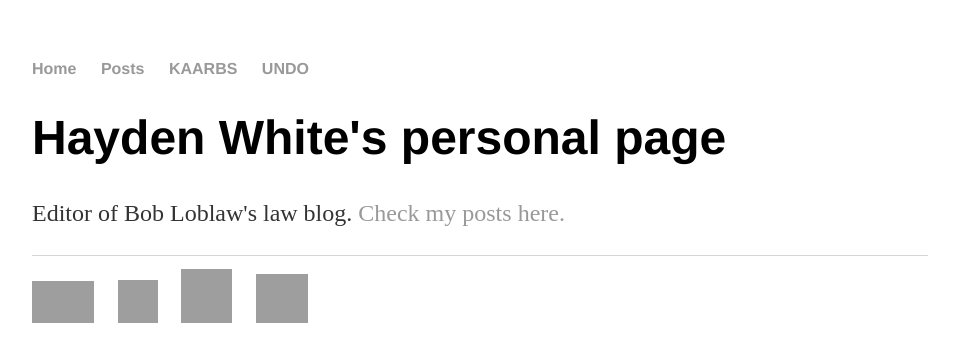
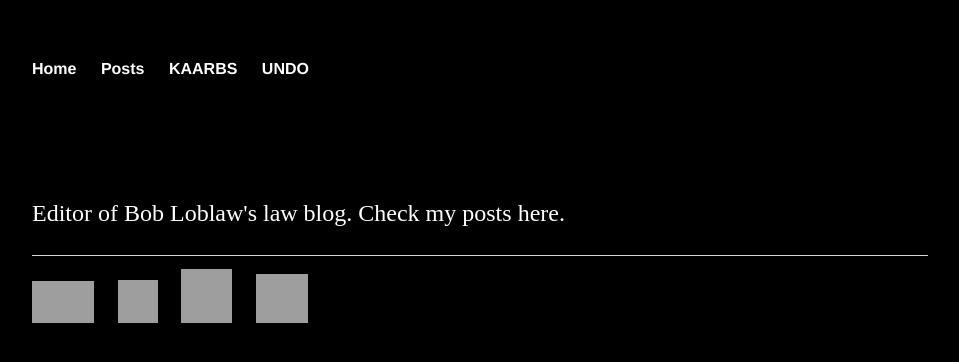
Before and after one commit to whiteVHS/whiteVHS.github.io, a Jekyll site: the page built from index.html, in a window 1280 px wide. Shown: the top 362 px of the page, without its empty margins (160-1119 px from the left). Built offline with Jekyll 4.4.1, drawn with Linux system fonts in a browser that asks for light colours; grey boxes are pictures that could not be loaded.

Commit message:
Update main.css

```diff
--- a/css/main.css
+++ b/css/main.css
@@ -1,7 +1,9 @@
 body {
     margin: 60px auto;
     width: 70%;
+    background: #000000
 }
+
 nav ul, footer ul {
     font-family:'Helvetica', 'Arial', 'Sans-Serif';
     padding: 0px;
@@ -14,7 +16,7 @@ nav ul li, footer ul li {
 }
 a {
     text-decoration: none;
-    color: #999;
+    color: #fff;
 }
 a:hover {
     text-decoration: underline;
@@ -26,7 +28,7 @@ h1 {
 p {
     font-size: 1.5em;
     line-height: 1.4em;
-    color: #333;
+    color: #fff;
 }
 footer {
     border-top: 1px solid #d5d5d5;
```
